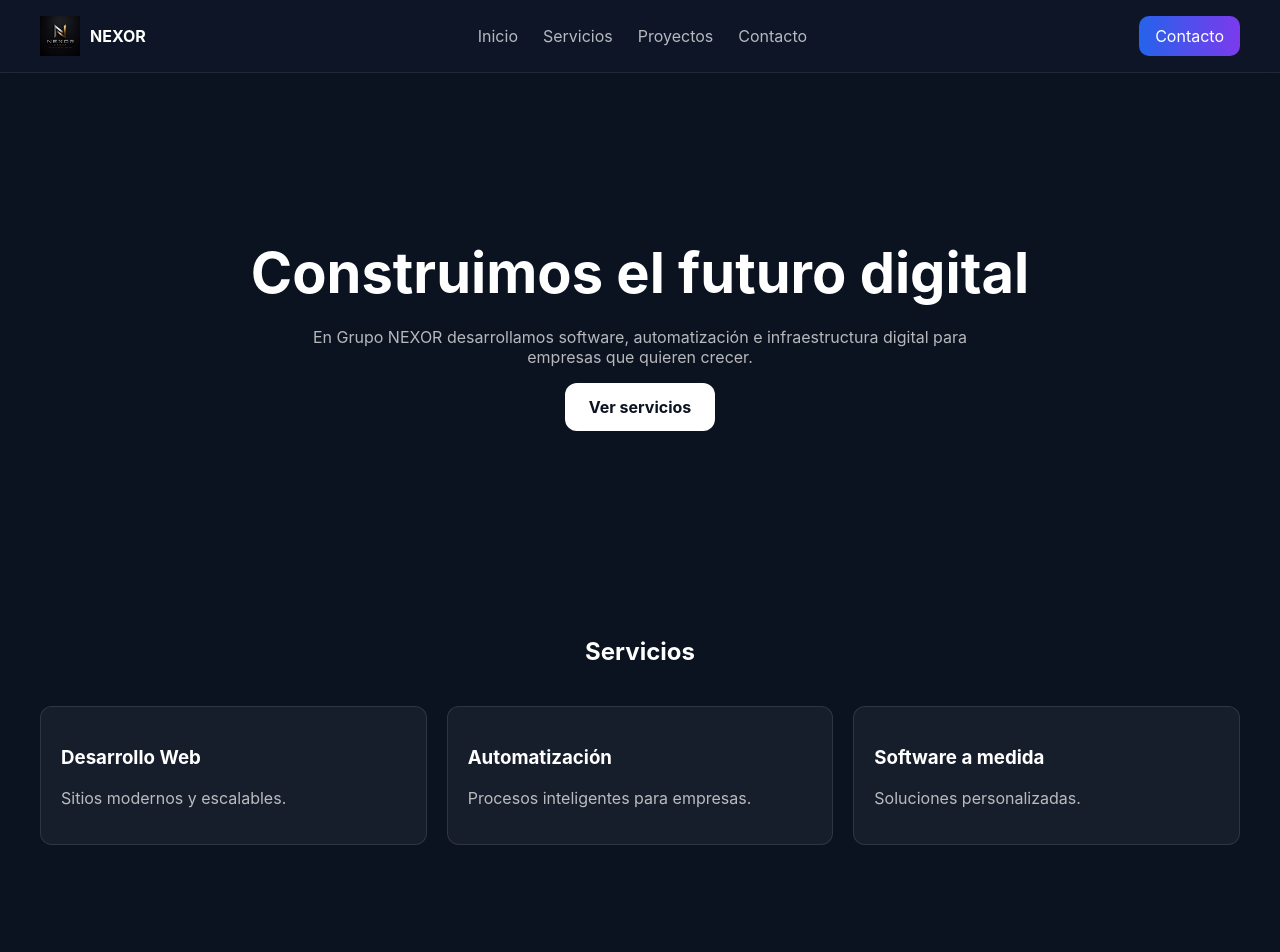
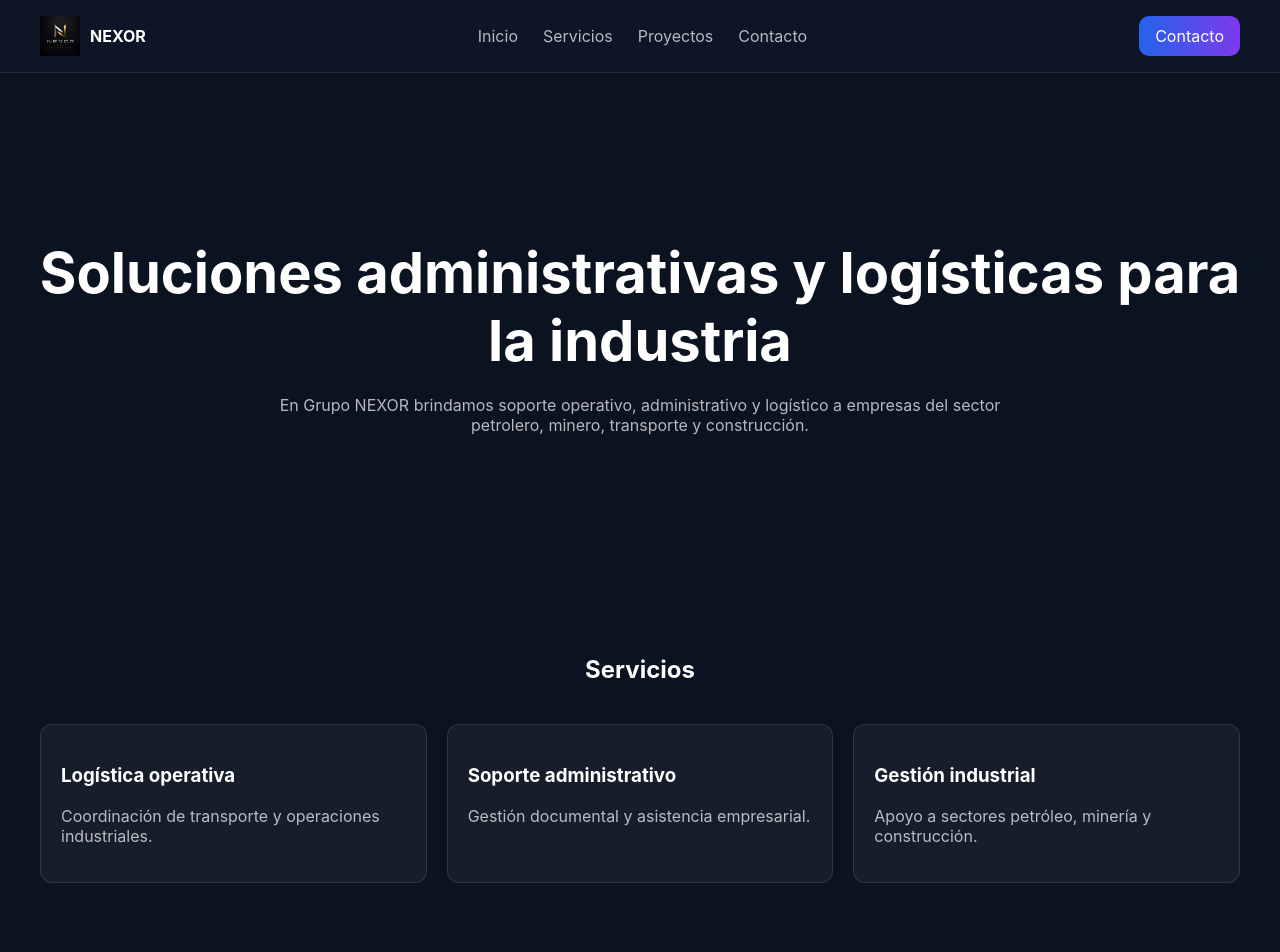
Before and after one commit to josecavallari1987-star/nexor-group, a Next.js app: page / in a window 1280 px wide. Shown: the top 952 px of the page. Built offline with nearby package versions, Linux system fonts and the light colour scheme.

Commit message:
restauro page.tsx

```diff
--- a/app/page.tsx
+++ b/app/page.tsx
@@ -8,26 +8,13 @@
         padding: "120px 20px"
       }}>
         <h1 style={{ fontSize: 56, marginBottom: 20 }}>
-          Construimos el futuro digital
+          Soluciones administrativas y logísticas para la industria
         </h1>
 
-        <p style={{ maxWidth: 700, margin: "0 auto", color: "rgba(255,255,255,0.7)" }}>
-          En Grupo NEXOR desarrollamos software, automatización e infraestructura
-          digital para empresas que quieren crecer.
+        <p style={{ maxWidth: 750, margin: "0 auto", color: "rgba(255,255,255,0.7)" }}>
+          En Grupo NEXOR brindamos soporte operativo, administrativo y logístico a empresas
+          del sector petrolero, minero, transporte y construcción.
         </p>
-
-        <div style={{ marginTop: 30 }}>
-          <a href="#servicios" style={{
-            padding: "14px 24px",
-            background: "white",
-            color: "#0b1220",
-            borderRadius: 12,
-            textDecoration: "none",
-            fontWeight: "bold"
-          }}>
-            Ver servicios
-          </a>
-        </div>
       </section>
 
       {/* SERVICIOS */}
@@ -42,21 +29,42 @@
           gap: 20
         }}>
 
-          {[
-            { t: "Desarrollo Web", d: "Sitios modernos y escalables." },
-            { t: "Automatización", d: "Procesos inteligentes para empresas." },
-            { t: "Software a medida", d: "Soluciones personalizadas." }
-          ].map((s) => (
-            <div key={s.t} style={{
+          <div style={{
             padding: 20,
             background: "rgba(255,255,255,0.05)",
             borderRadius: 12,
             border: "1px solid rgba(255,255,255,0.1)"
           }}>
-              <h3>{s.t}</h3>
-              <p style={{ color: "rgba(255,255,255,0.7)" }}>{s.d}</p>
+            <h3>Logística operativa</h3>
+            <p style={{ color: "rgba(255,255,255,0.7)" }}>
+              Coordinación de transporte y operaciones industriales.
+            </p>
           </div>
-          ))}
+
+          <div style={{
+            padding: 20,
+            background: "rgba(255,255,255,0.05)",
+            borderRadius: 12,
+            border: "1px solid rgba(255,255,255,0.1)"
+          }}>
+            <h3>Soporte administrativo</h3>
+            <p style={{ color: "rgba(255,255,255,0.7)" }}>
+              Gestión documental y asistencia empresarial.
+            </p>
+          </div>
+
+          <div style={{
+            padding: 20,
+            background: "rgba(255,255,255,0.05)",
+            borderRadius: 12,
+            border: "1px solid rgba(255,255,255,0.1)"
+          }}>
+            <h3>Gestión industrial</h3>
+            <p style={{ color: "rgba(255,255,255,0.7)" }}>
+              Apoyo a sectores petróleo, minería y construcción.
+            </p>
+          </div>
+
         </div>
       </section>
 
@@ -65,9 +73,9 @@
         textAlign: "center",
         padding: "100px 20px"
       }}>
-        <h2>¿Listo para escalar tu empresa?</h2>
+        <h2>¿Necesitas soporte operativo?</h2>
         <p style={{ color: "rgba(255,255,255,0.7)" }}>
-          Conversemos y construyamos algo grande.
+          Hablemos y optimicemos tus operaciones.
         </p>
       </section>
 
```
Lines whose indentation alone changed are shown as unchanged.
